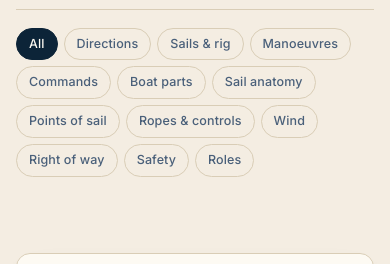
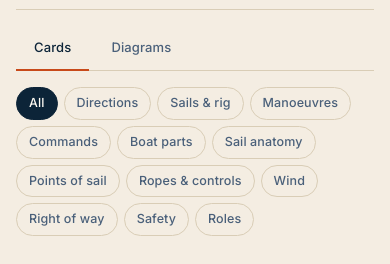
Before and after one commit to mt-5/sailing-flashcards, a plain HTML site: page index.html in a window 390 px wide. Shown: the part 90-354 px from the top of the page. Drawn offline with Linux system fonts and the light colour scheme.

Commit message:
Add Diagrams view with inline-SVG infographics
Tab-toggle between Cards and Diagrams. Four diagrams: points of sail
(generated sailing clock with no-go zone and 8 boat silhouettes), labelled
parts of a dinghy, anatomy of a sail, and port-vs-starboard right of way.
All hand-drawn SVG, no external assets, fully responsive.

Co-Authored-By: Claude Opus 4.7 <noreply@anthropic.com>

```diff
--- a/app.js
+++ b/app.js
@@ -11,12 +11,18 @@
     filters: document.getElementById("filters"),
     seen: document.getElementById("seen"),
     total: document.getElementById("total"),
+    counter: document.getElementById("counter"),
     bar: document.getElementById("bar"),
     prev: document.getElementById("prev"),
     next: document.getElementById("next"),
     known: document.getElementById("known"),
     shuffle: document.getElementById("shuffle"),
     reset: document.getElementById("reset"),
+    viewCards: document.getElementById("view-cards"),
+    viewDiagrams: document.getElementById("view-diagrams"),
+    tabCards: document.getElementById("tab-cards"),
+    tabDiagrams: document.getElementById("tab-diagrams"),
+    diagramsList: document.getElementById("diagrams-list"),
   };
 
   const state = {
@@ -24,6 +30,7 @@
     deck: [],
     idx: 0,
     knownIds: new Set(),
+    view: "cards",
   };
 
   const cardId = c => `${c.cat}::${c.term}`;
@@ -35,12 +42,13 @@
       const data = JSON.parse(raw);
       state.knownIds = new Set(data.known || []);
       state.activeCat = data.activeCat || "All";
+      state.view = data.view === "diagrams" ? "diagrams" : "cards";
     } catch {}
   }
   function save() {
     localStorage.setItem(
       STORAGE_KEY,
-      JSON.stringify({ known: [...state.knownIds], activeCat: state.activeCat })
+      JSON.stringify({ known: [...state.knownIds], activeCat: state.activeCat, view: state.view })
     );
   }
 
@@ -135,6 +143,31 @@
     renderCard();
   }
 
+  function setView(view) {
+    state.view = view;
+    save();
+    const showCards = view === "cards";
+    els.viewCards.classList.toggle("hidden", !showCards);
+    els.viewDiagrams.classList.toggle("hidden", showCards);
+    els.tabCards.classList.toggle("active", showCards);
+    els.tabDiagrams.classList.toggle("active", !showCards);
+    els.counter.style.visibility = showCards ? "" : "hidden";
+    if (!showCards && !els.diagramsList.children.length) renderDiagrams();
+  }
+
+  function renderDiagrams() {
+    els.diagramsList.innerHTML = DIAGRAMS.map(d => `
+      <article class="diagram" id="d-${d.id}">
+        <h2>${d.title}</h2>
+        <p class="caption">${d.caption}</p>
+        ${d.svg}
+      </article>
+    `).join("");
+  }
+
+  els.tabCards.addEventListener("click", () => setView("cards"));
+  els.tabDiagrams.addEventListener("click", () => setView("diagrams"));
+
   els.card.addEventListener("click", flip);
   els.card.addEventListener("keydown", e => {
     if (e.key === " " || e.key === "Enter") { e.preventDefault(); flip(); }
@@ -146,6 +179,7 @@
   els.reset.addEventListener("click", reset);
 
   document.addEventListener("keydown", e => {
+    if (state.view !== "cards") return;
     if (e.target.tagName === "INPUT" || e.target.tagName === "BUTTON") return;
     if (e.key === "ArrowRight") nextCard();
     else if (e.key === "ArrowLeft") prevCard();
@@ -158,4 +192,5 @@
   buildDeck();
   renderFilters();
   renderCard();
+  setView(state.view);
 })();
--- /dev/null
+++ b/diagrams.js
@@ -0,0 +1,266 @@
+// Inline SVG infographics. All hand-drawn — no external assets, no fonts beyond
+// what the page already loads. Each diagram is a self-contained <svg> string.
+
+// ---------- 1. Points of sail (sailing clock) ----------
+function pointsOfSailSvg() {
+  const cx = 300, cy = 320, R = 200;
+  // angle: clockwise from north (degrees)
+  // tack: "port" -> sail on stbd (+x local). "stbd" -> sail on port (-x local). "luff" -> flapping.
+  const stations = [
+    { angle: 0,   label: "In irons",      sub: "head to wind",     mode: "luff" },
+    { angle: 45,  label: "Close-hauled",  sub: "port tack",        tack: "port", sail: 25 },
+    { angle: 90,  label: "Beam reach",    sub: "port tack",        tack: "port", sail: 55 },
+    { angle: 135, label: "Broad reach",   sub: "port tack",        tack: "port", sail: 75 },
+    { angle: 180, label: "Run",           sub: "downwind",         tack: "port", sail: 90 },
+    { angle: 225, label: "Broad reach",   sub: "starboard tack",   tack: "stbd", sail: 75 },
+    { angle: 270, label: "Beam reach",    sub: "starboard tack",   tack: "stbd", sail: 55 },
+    { angle: 315, label: "Close-hauled",  sub: "starboard tack",   tack: "stbd", sail: 25 },
+  ];
+
+  const polar = (deg, r) => {
+    const a = (deg - 90) * Math.PI / 180;
+    return [cx + r * Math.cos(a), cy + r * Math.sin(a)];
+  };
+
+  let parts = [];
+  parts.push(`<svg viewBox="-60 0 720 620" xmlns="http://www.w3.org/2000/svg" role="img" aria-label="Points of sail diagram">`);
+
+  // wind label + arrows
+  parts.push(`<text x="300" y="28" text-anchor="middle" font-family="Inter, sans-serif" font-size="12" font-weight="700" letter-spacing="2" fill="#0c2438">WIND</text>`);
+  for (const dx of [-30, 0, 30]) {
+    parts.push(`<line x1="${300+dx}" y1="42" x2="${300+dx}" y2="86" stroke="#0c2438" stroke-width="1.6"/>`);
+    parts.push(`<polygon points="${296+dx},80 ${300+dx},90 ${304+dx},80" fill="#0c2438"/>`);
+  }
+
+  // outer dashed ring
+  parts.push(`<circle cx="${cx}" cy="${cy}" r="${R+22}" fill="none" stroke="#d9cdb6" stroke-dasharray="2 5"/>`);
+
+  // no-go wedge (±45° from N)
+  const [tlx, tly] = polar(-45, R+22);
+  const [trx, try_] = polar(45, R+22);
+  parts.push(`<path d="M ${cx} ${cy} L ${tlx.toFixed(1)} ${tly.toFixed(1)} A ${R+22} ${R+22} 0 0 1 ${trx.toFixed(1)} ${try_.toFixed(1)} Z" fill="#f0e2cd" opacity="0.6"/>`);
+
+  // boats
+  for (const s of stations) {
+    const [bx, by] = polar(s.angle, R);
+    let g = `<g transform="translate(${bx.toFixed(1)} ${by.toFixed(1)}) rotate(${s.angle})">`;
+    g += `<ellipse rx="6" ry="14" fill="#fdfaf3" stroke="#0c2438" stroke-width="1.5"/>`;
+    g += `<polygon points="0,-14 -3,-9 3,-9" fill="#0c2438"/>`;
+    g += `<circle cx="0" cy="-3" r="1.6" fill="#0c2438"/>`;
+    if (s.mode === "luff") {
+      g += `<path d="M 0 -3 q 3 4 -2 7 t 2 7 q 3 3 -1 5" fill="none" stroke="#c84a1a" stroke-width="2" stroke-linecap="round"/>`;
+    } else {
+      const a = s.sail * Math.PI / 180;
+      const len = 14;
+      const dir = s.tack === "port" ? 1 : -1;
+      const ex = (dir * Math.sin(a) * len).toFixed(1);
+      const ey = (-3 + Math.cos(a) * len).toFixed(1);
+      g += `<line x1="0" y1="-3" x2="${ex}" y2="${ey}" stroke="#c84a1a" stroke-width="2.5" stroke-linecap="round"/>`;
+    }
+    g += `</g>`;
+    parts.push(g);
+
+    let lx, ly;
+    if (s.angle === 0) {
+      // in-irons sits inside the wedge, below the boat
+      lx = cx; ly = cy - 175;
+    } else {
+      [lx, ly] = polar(s.angle, R + 70);
+    }
+    parts.push(`<text x="${lx.toFixed(0)}" y="${ly.toFixed(0)}" text-anchor="middle" font-family="Inter, sans-serif" font-size="13" font-weight="600" fill="#0c2438">${s.label}</text>`);
+    parts.push(`<text x="${lx.toFixed(0)}" y="${(ly+15).toFixed(0)}" text-anchor="middle" font-family="Inter, sans-serif" font-size="11" fill="#4a607a">${s.sub}</text>`);
+  }
+
+  // no-go labels
+  parts.push(`<text x="${cx}" y="${cy-100}" text-anchor="middle" font-family="Inter, sans-serif" font-size="11" font-weight="700" letter-spacing="2" fill="#c84a1a">NO-GO ZONE</text>`);
+  parts.push(`<text x="${cx}" y="${cy-82}" text-anchor="middle" font-family="Inter, sans-serif" font-size="10" fill="#4a607a">~45° each side of wind</text>`);
+
+  parts.push(`</svg>`);
+  return parts.join("");
+}
+
+// ---------- 2. Parts of a dinghy (side view) ----------
+const partsOfDinghySvg = `
+<svg viewBox="0 0 800 520" xmlns="http://www.w3.org/2000/svg" role="img" aria-label="Parts of a dinghy diagram">
+  <rect x="0" y="380" width="800" height="140" fill="#eaeef3"/>
+  <line x1="0" y1="380" x2="800" y2="380" stroke="#a8b8c8"/>
+
+  <!-- hull -->
+  <path d="M 130 320 Q 105 365 200 395 L 540 395 Q 645 360 645 320 L 645 295 L 130 295 Z"
+        fill="#fdfaf3" stroke="#0c2438" stroke-width="2.5" stroke-linejoin="round"/>
+  <line x1="240" y1="295" x2="540" y2="295" stroke="#0c2438" stroke-width="1" stroke-dasharray="3 4" opacity="0.4"/>
+
+  <!-- centreboard -->
+  <rect x="350" y="338" width="6" height="100" fill="#0c2438"/>
+
+  <!-- rudder + tiller -->
+  <path d="M 130 320 L 110 320 L 110 432 L 128 415 Z" fill="#0c2438"/>
+  <line x1="120" y1="320" x2="225" y2="295" stroke="#0c2438" stroke-width="3" stroke-linecap="round"/>
+  <line x1="225" y1="295" x2="295" y2="280" stroke="#0c2438" stroke-width="2.5" stroke-linecap="round"/>
+
+  <!-- mast -->
+  <line x1="380" y1="295" x2="380" y2="60" stroke="#0c2438" stroke-width="3.5" stroke-linecap="round"/>
+
+  <!-- forestay -->
+  <line x1="380" y1="65" x2="640" y2="295" stroke="#0c2438" stroke-width="1.2" stroke-dasharray="4 3"/>
+
+  <!-- shroud (port side, projected) -->
+  <line x1="380" y1="65" x2="280" y2="295" stroke="#0c2438" stroke-width="1.2" stroke-dasharray="4 3"/>
+
+  <!-- boom -->
+  <line x1="380" y1="305" x2="585" y2="305" stroke="#0c2438" stroke-width="3" stroke-linecap="round"/>
+
+  <!-- mainsail -->
+  <path d="M 380 75 L 380 300 L 580 305 Z" fill="#fdfaf3" fill-opacity="0.6" stroke="#0c2438" stroke-width="1.5" stroke-linejoin="round"/>
+
+  <!-- jib -->
+  <path d="M 390 88 L 632 290 L 470 280 Z" fill="#fdfaf3" fill-opacity="0.6" stroke="#0c2438" stroke-width="1.5" stroke-linejoin="round"/>
+
+  <!-- LABELS -->
+  <g font-family="Inter, sans-serif" font-size="13" fill="#0c2438">
+    <text x="276" y="80" text-anchor="end" font-weight="600">Mast</text>
+    <line x1="284" y1="76" x2="372" y2="76" stroke="#0c2438"/>
+
+    <text x="455" y="190" text-anchor="middle" font-weight="600">Main sail</text>
+
+    <text x="555" y="245" text-anchor="middle" font-weight="600">Jib</text>
+
+    <text x="500" y="335" text-anchor="middle" font-weight="600">Boom</text>
+    <line x1="500" y1="320" x2="500" y2="310" stroke="#0c2438"/>
+
+    <text x="725" y="178" text-anchor="middle" font-size="12" fill="#4a607a">Forestay</text>
+    <line x1="700" y1="180" x2="555" y2="220" stroke="#4a607a"/>
+
+    <text x="225" y="200" text-anchor="middle" font-size="12" fill="#4a607a">Shroud</text>
+    <line x1="248" y1="206" x2="320" y2="220" stroke="#4a607a"/>
+
+    <text x="380" y="468" text-anchor="middle" font-weight="600">Hull</text>
+    <line x1="380" y1="455" x2="380" y2="405" stroke="#0c2438"/>
+
+    <text x="700" y="305" text-anchor="start" font-weight="600">Bow</text>
+    <line x1="660" y1="305" x2="690" y2="305" stroke="#0c2438"/>
+
+    <text x="60" y="305" text-anchor="end" font-weight="600">Stern</text>
+    <line x1="105" y1="305" x2="65" y2="305" stroke="#0c2438"/>
+
+    <text x="305" y="270" text-anchor="middle" font-size="12">Tiller</text>
+    <line x1="305" y1="278" x2="270" y2="289" stroke="#0c2438"/>
+
+    <text x="55" y="426" text-anchor="end" font-weight="600">Rudder</text>
+    <line x1="62" y1="422" x2="105" y2="415" stroke="#0c2438"/>
+
+    <text x="430" y="430" text-anchor="start" font-weight="600">Centreboard</text>
+    <line x1="425" y1="426" x2="365" y2="410" stroke="#0c2438"/>
+  </g>
+</svg>`;
+
+// ---------- 3. Sail anatomy ----------
+const sailAnatomySvg = `
+<svg viewBox="0 0 480 380" xmlns="http://www.w3.org/2000/svg" role="img" aria-label="Sail anatomy diagram">
+  <!-- mast -->
+  <line x1="120" y1="50" x2="120" y2="320" stroke="#0c2438" stroke-width="3.5" stroke-linecap="round"/>
+  <!-- boom -->
+  <line x1="120" y1="305" x2="385" y2="305" stroke="#0c2438" stroke-width="3.5" stroke-linecap="round"/>
+
+  <!-- sail body -->
+  <path d="M 120 60 L 120 300 L 380 305 Z" fill="#fdfaf3" stroke="#0c2438" stroke-width="2" stroke-linejoin="round"/>
+
+  <!-- battens (in pockets, dashed) -->
+  <line x1="124" y1="120" x2="345" y2="240" stroke="#a8927a" stroke-width="1.5" stroke-dasharray="4 4"/>
+  <line x1="124" y1="195" x2="365" y2="280" stroke="#a8927a" stroke-width="1.5" stroke-dasharray="4 4"/>
+
+  <!-- corner dots -->
+  <circle cx="120" cy="60" r="4" fill="#c84a1a"/>
+  <circle cx="120" cy="305" r="4" fill="#c84a1a"/>
+  <circle cx="380" cy="305" r="4" fill="#c84a1a"/>
+
+  <!-- corner labels -->
+  <text x="120" y="38" text-anchor="middle" font-family="Inter, sans-serif" font-size="13" font-weight="700" letter-spacing="1.5" fill="#c84a1a">HEAD</text>
+  <text x="86" y="312" text-anchor="end" font-family="Inter, sans-serif" font-size="13" font-weight="700" letter-spacing="1.5" fill="#c84a1a">TACK</text>
+  <text x="402" y="312" text-anchor="start" font-family="Inter, sans-serif" font-size="13" font-weight="700" letter-spacing="1.5" fill="#c84a1a">CLEW</text>
+
+  <!-- edge labels (italic) -->
+  <text x="80" y="185" text-anchor="middle" font-family="Fraunces, serif" font-size="16" font-style="italic" fill="#4a607a">luff</text>
+  <text x="275" y="172" text-anchor="middle" font-family="Fraunces, serif" font-size="16" font-style="italic" fill="#4a607a">leach</text>
+  <text x="250" y="345" text-anchor="middle" font-family="Fraunces, serif" font-size="16" font-style="italic" fill="#4a607a">foot</text>
+
+  <text x="240" y="100" text-anchor="middle" font-family="Inter, sans-serif" font-size="11" fill="#a8927a">battens (in pockets)</text>
+</svg>`;
+
+// ---------- 4. Right of way: port vs starboard tack ----------
+const rightOfWaySvg = `
+<svg viewBox="0 0 600 480" xmlns="http://www.w3.org/2000/svg" role="img" aria-label="Right of way: port vs starboard tack">
+  <!-- wind -->
+  <text x="300" y="28" text-anchor="middle" font-family="Inter, sans-serif" font-size="12" font-weight="700" letter-spacing="2" fill="#0c2438">WIND</text>
+  <line x1="270" y1="42" x2="270" y2="82" stroke="#0c2438" stroke-width="1.6"/>
+  <polygon points="266,77 270,87 274,77" fill="#0c2438"/>
+  <line x1="300" y1="42" x2="300" y2="82" stroke="#0c2438" stroke-width="1.6"/>
+  <polygon points="296,77 300,87 304,77" fill="#0c2438"/>
+  <line x1="330" y1="42" x2="330" y2="82" stroke="#0c2438" stroke-width="1.6"/>
+  <polygon points="326,77 330,87 334,77" fill="#0c2438"/>
+
+  <!-- crossing point -->
+  <circle cx="300" cy="220" r="14" fill="none" stroke="#c84a1a" stroke-width="1.4" stroke-dasharray="3 3"/>
+  <text x="300" y="252" text-anchor="middle" font-family="Inter, sans-serif" font-size="11" fill="#4a607a">crossing point</text>
+
+  <!-- course lines (dashed) -->
+  <line x1="160" y1="380" x2="300" y2="220" stroke="#0c2438" stroke-width="1" stroke-dasharray="4 4" opacity="0.3"/>
+  <line x1="440" y1="380" x2="300" y2="220" stroke="#0c2438" stroke-width="1" stroke-dasharray="4 4" opacity="0.3"/>
+
+  <!-- BOAT A: lower-RIGHT, heading NW (close-hauled stbd tack, sail to port = local -X = LEFT after rotation) -->
+  <g transform="translate(440 380) rotate(-45)">
+    <ellipse rx="14" ry="34" fill="#fdfaf3" stroke="#0c2438" stroke-width="2"/>
+    <polygon points="0,-34 -6,-22 6,-22" fill="#0c2438"/>
+    <circle cx="0" cy="-8" r="2.5" fill="#0c2438"/>
+    <line x1="0" y1="-8" x2="-10" y2="20" stroke="#c84a1a" stroke-width="3" stroke-linecap="round"/>
+  </g>
+
+  <!-- BOAT B: lower-LEFT, heading NE (close-hauled port tack, sail to stbd = local +X = RIGHT after rotation) -->
+  <g transform="translate(160 380) rotate(45)">
+    <ellipse rx="14" ry="34" fill="#fdfaf3" stroke="#0c2438" stroke-width="2"/>
+    <polygon points="0,-34 -6,-22 6,-22" fill="#0c2438"/>
+    <circle cx="0" cy="-8" r="2.5" fill="#0c2438"/>
+    <line x1="0" y1="-8" x2="10" y2="20" stroke="#c84a1a" stroke-width="3" stroke-linecap="round"/>
+  </g>
+
+  <!-- Labels -->
+  <g font-family="Inter, sans-serif">
+    <rect x="478" y="370" width="108" height="48" rx="6" fill="#e8f3ec" stroke="#2f7d4f" stroke-width="1"/>
+    <text x="532" y="389" text-anchor="middle" font-size="12" font-weight="700" fill="#2f7d4f">STARBOARD</text>
+    <text x="532" y="404" text-anchor="middle" font-size="11" fill="#2f7d4f">right of way ✓</text>
+
+    <rect x="14" y="370" width="108" height="48" rx="6" fill="#fbe8e0" stroke="#c84a1a" stroke-width="1"/>
+    <text x="68" y="389" text-anchor="middle" font-size="12" font-weight="700" fill="#c84a1a">PORT TACK</text>
+    <text x="68" y="404" text-anchor="middle" font-size="11" fill="#c84a1a">gives way ✗</text>
+  </g>
+
+  <!-- Tip text -->
+  <text x="300" y="455" text-anchor="middle" font-family="Inter, sans-serif" font-size="11" fill="#4a607a">A boat on starboard tack (boom on the port side) has right of way over a boat on port tack.</text>
+</svg>`;
+
+const DIAGRAMS = [
+  {
+    id: "points-of-sail",
+    title: "Points of sail",
+    caption: "Where the wind hits the boat — and how the sails sit — at every angle of sailing. The shaded wedge is the no-go zone you can't sail directly into.",
+    svg: pointsOfSailSvg(),
+  },
+  {
+    id: "parts-of-dinghy",
+    title: "Parts of a dinghy",
+    caption: "A typical single-handed dinghy in side view. Bow on the right, stern on the left.",
+    svg: partsOfDinghySvg,
+  },
+  {
+    id: "sail-anatomy",
+    title: "Anatomy of a sail",
+    caption: "Three corners: head (top), tack (front-bottom), clew (back-bottom). Three edges: luff, leach, foot. Battens stiffen the leach.",
+    svg: sailAnatomySvg,
+  },
+  {
+    id: "right-of-way",
+    title: "Right of way · port vs starboard tack",
+    caption: "When two close-hauled boats meet on opposite tacks, the boat on starboard tack holds course and the boat on port tack must keep clear.",
+    svg: rightOfWaySvg,
+  },
+];
--- a/index.html
+++ b/index.html
@@ -18,9 +18,15 @@
       <p>Dinghy terminology · beginner to novice</p>
     </div>
   </div>
-  <div class="counter"><span id="seen">0</span><span class="sep">/</span><span id="total">0</span></div>
+  <div class="counter" id="counter"><span id="seen">0</span><span class="sep">/</span><span id="total">0</span></div>
 </header>
 
+<nav class="tabs" aria-label="Views">
+  <button class="tab active" data-view="cards" id="tab-cards">Cards</button>
+  <button class="tab" data-view="diagrams" id="tab-diagrams">Diagrams</button>
+</nav>
+
+<section id="view-cards" class="view">
   <nav class="filters" id="filters" aria-label="Filter by category"></nav>
 
   <main class="stage">
@@ -49,13 +55,19 @@
   </div>
 
   <div class="progress" aria-hidden="true"><div id="bar"></div></div>
+</section>
+
+<section id="view-diagrams" class="view hidden">
+  <div id="diagrams-list" class="diagrams"></div>
+</section>
 
 <footer class="foot">
-  <span>← → flip · space flip · K know · S shuffle</span>
+  <span class="hotkeys">← → flip · space flip · K know · S shuffle</span>
   <span>Source: <a href="https://www.instructortoolkit.co.uk/instructor-resources/dinghy-instructor-resources/dinghy-sailing-terminology/" target="_blank" rel="noopener">instructortoolkit.co.uk</a> + extras</span>
 </footer>
 
 <script src="cards.js"></script>
+<script src="diagrams.js"></script>
 <script src="app.js"></script>
 </body>
 </html>
--- a/styles.css
+++ b/styles.css
@@ -24,12 +24,42 @@ html, body {
 
 body {
   min-height: 100vh;
-  display: grid;
-  grid-template-rows: auto auto 1fr auto auto auto;
+  display: flex;
+  flex-direction: column;
   max-width: 880px;
   margin: 0 auto;
   padding: 24px 24px 32px;
   gap: 18px;
+}
+
+.view { display: flex; flex-direction: column; gap: 18px; flex: 1; min-height: 0; }
+.view.hidden { display: none; }
+
+/* ===== Tabs ===== */
+.tabs {
+  display: flex;
+  gap: 4px;
+  border-bottom: 1px solid var(--rule);
+  margin-bottom: -2px;
+}
+.tab {
+  font: inherit;
+  font-size: 13px;
+  font-weight: 500;
+  background: transparent;
+  color: var(--ink-soft);
+  border: none;
+  padding: 10px 18px 12px;
+  cursor: pointer;
+  border-bottom: 2px solid transparent;
+  margin-bottom: -1px;
+  letter-spacing: 0.01em;
+  transition: color 0.12s ease;
+}
+.tab:hover { color: var(--ink); }
+.tab.active {
+  color: var(--ink);
+  border-bottom-color: var(--accent);
 }
 
 /* ===== Top bar ===== */
@@ -248,9 +278,56 @@ h1 {
 .foot a { color: var(--ink-soft); text-decoration: underline; text-decoration-color: var(--rule); text-underline-offset: 3px; }
 .foot a:hover { color: var(--accent); text-decoration-color: var(--accent); }
 
+/* ===== Diagrams view ===== */
+.diagrams {
+  display: flex;
+  flex-direction: column;
+  gap: 28px;
+  padding: 8px 0;
+}
+.diagram {
+  background: var(--paper);
+  border: 1px solid var(--rule);
+  border-radius: 14px;
+  box-shadow: var(--shadow);
+  padding: 24px 28px 28px;
+  position: relative;
+  overflow: hidden;
+}
+.diagram::before {
+  content: "";
+  position: absolute;
+  top: 0; left: 0; right: 0;
+  height: 3px;
+  background: var(--accent);
+}
+.diagram h2 {
+  font-family: "Fraunces", Georgia, serif;
+  font-weight: 500;
+  font-size: 22px;
+  letter-spacing: -0.01em;
+  margin: 0 0 4px;
+  color: var(--ink);
+}
+.diagram .caption {
+  font-size: 13px;
+  color: var(--ink-soft);
+  line-height: 1.5;
+  margin: 0 0 16px;
+  max-width: 64ch;
+}
+.diagram svg {
+  display: block;
+  width: 100%;
+  height: auto;
+}
+
 @media (max-width: 540px) {
   body { padding: 16px; }
   .card-face { padding: 28px 28px; }
   .topbar { padding-bottom: 12px; }
   .foot { font-size: 10.5px; }
+  .hotkeys { display: none; }
+  .diagram { padding: 18px 16px 22px; }
+  .diagram h2 { font-size: 18px; }
 }
```
Also changed, not shown: 1 other file. Lines whose indentation alone changed are shown as unchanged.
